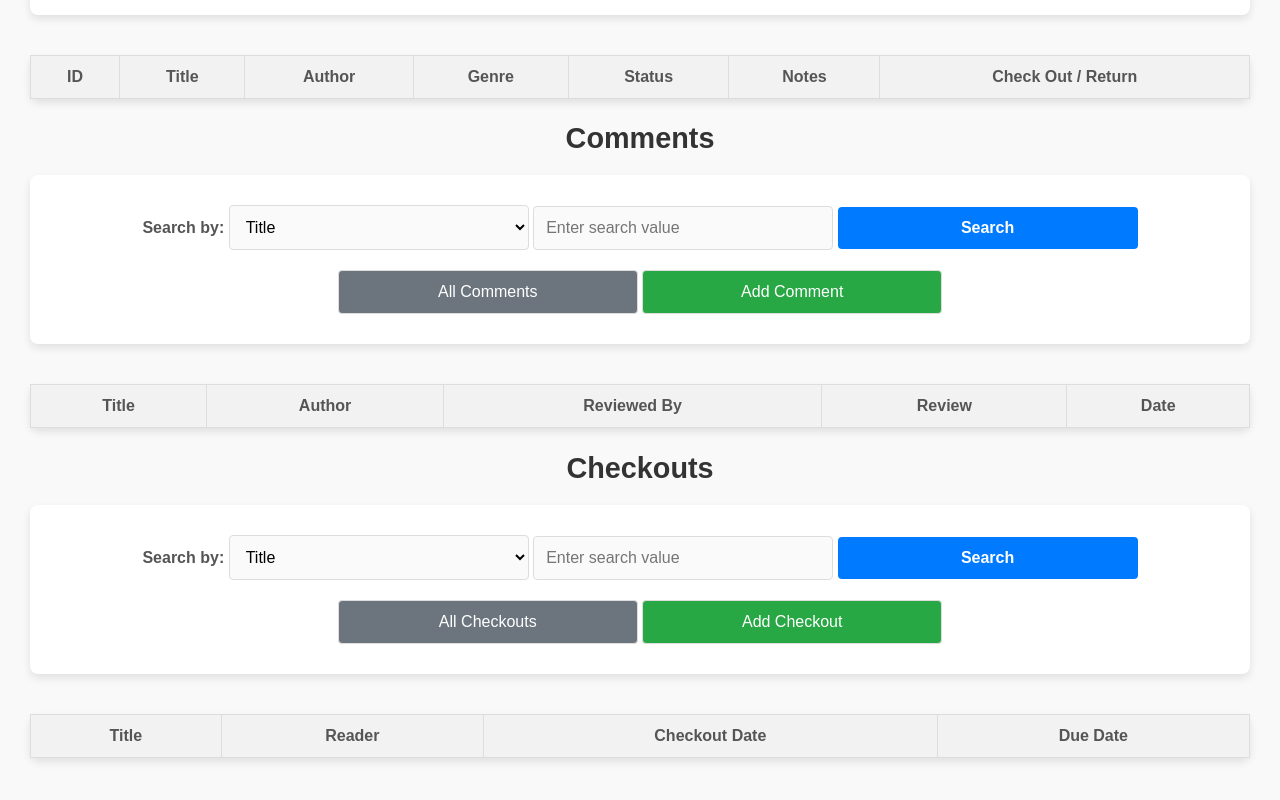
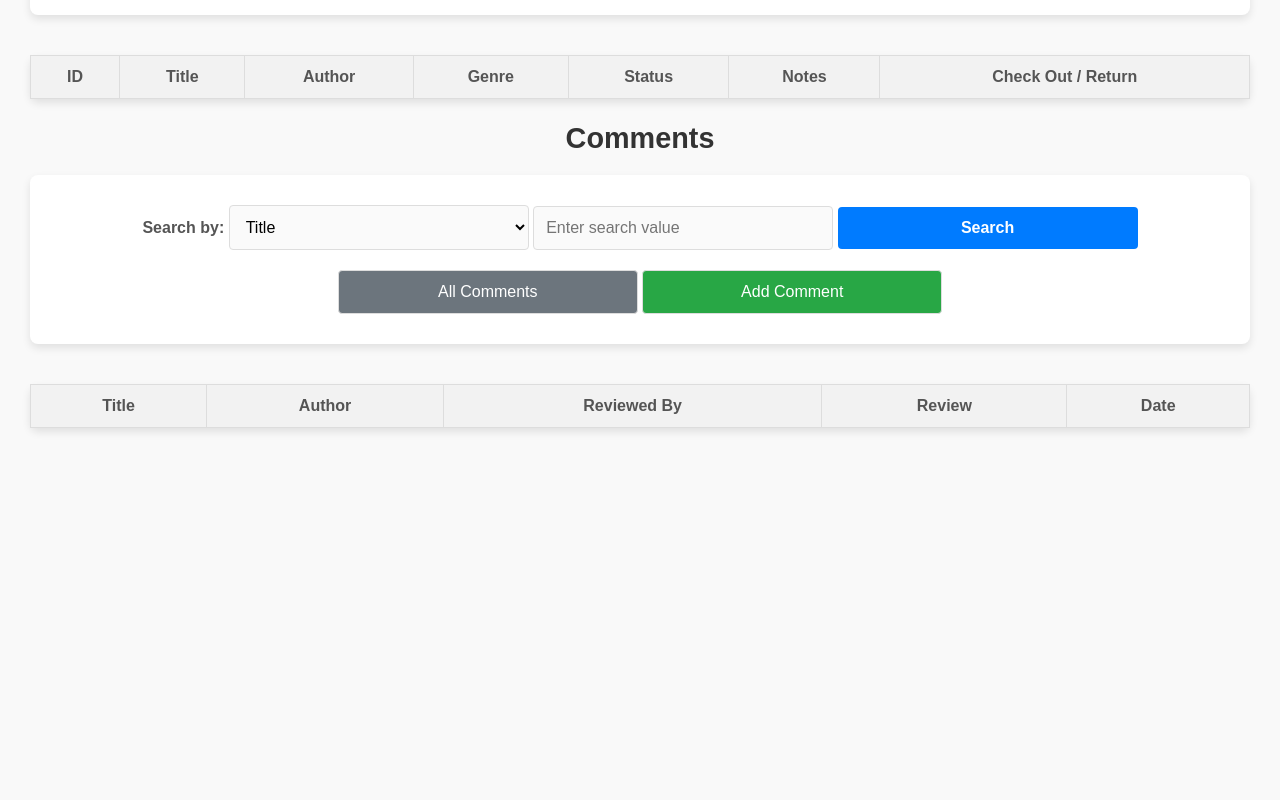
Before and after one commit to rfsmart-mbrookins/RFS_LIBRARY, a website: page public/index.html in a window 1280 px wide. Shown: the part 699-1499 px from the top of the page. After the commit the page ends 1187 px from the top, so only its background shows below. Drawn offline with Linux system fonts and the light colour scheme.

Commit message:
deleted checkouts from html and script

```diff
--- a/public/index.html
+++ b/public/index.html
@@ -207,38 +207,7 @@
             </table>
         </section>
 
-        <!-- Checkouts Section -->
-        <section id="checkouts-section">
-            <h2>Checkouts</h2>
 
-            <!-- Search Form for Checkouts -->
-            <form id="checkoutSearchForm" class="search-form">
-                <label for="searchByCheckouts">Search by:</label>
-                <select id="searchByCheckouts" aria-label="Search by">
-                    <option value="title">Title</option>
-                    <option value="reader">Checked Out By</option>
-                </select>
-                <input type="text" id="searchValueCheckouts" placeholder="Enter search value" aria-label="Enter search value">
-                <button type="submit" class="search">Search</button>
-                <button type="button" id="showAllCheckouts" class="all" aria-label="Show all checkouts">All Checkouts</button>
-                <button type="button" id="addCheckout" class="add" aria-label="Add Checkout">Add Checkout</button>
-            </form>
-
-            <!-- Checkout Data Table -->
-            <table id="checkoutsTable">
-                <thead>
-                    <tr>
-                        <th>Title</th>
-                        <th>Reader</th>
-                        <th>Checkout Date</th>
-                        <th>Due Date</th>
-                    </tr>
-                </thead>
-                <tbody id="checkoutsData">
-                    <!-- Data rows populated dynamically -->
-                </tbody>
-            </table>
-        </section>
     </main>
 
     <!-- Loading Spinner -->
--- a/public/js/script.js
+++ b/public/js/script.js
@@ -206,15 +206,7 @@ const populateCommentsTable = (comments) => {
     populateTable('commentsData', comments, columns, 'No comments found based on your search criteria.');
 };
 
-const populateCheckoutsTable = (checkouts) => {
-    const columns = createColumnFunctions([
-        checkout => checkout.book_title,
-        checkout => checkout.reader,
-        checkout => formatDate(checkout.checkout_date),
-        checkout => formatDate(checkout.due_date)
-    ]);
-    populateTable('checkoutsData', checkouts, columns, 'No checkouts found based on your search criteria.');
-};
+
 
 // Reusable search form handler
 const setupSearchForm = (formId, apiUrl, populateFn) => {
@@ -316,9 +308,6 @@ const setupEventListeners = () => {
     setupSearchForm('commentSearchForm', '/api/comments/search', populateCommentsTable);
     setupShowAllButton('showAllCommentsButton', '/api/comments', populateCommentsTable);
 
-    setupSearchForm('checkoutSearchForm', '/api/checkouts/search', populateCheckoutsTable);
-    setupShowAllButton('showAllCheckouts', '/api/checkouts', populateCheckoutsTable);
-
     setupAddBookEventListeners(); // Add event listeners for the Add Book functionality
 };
 
--- a/routes/books.js
+++ b/routes/books.js
@@ -94,7 +94,7 @@ router.patch('/:id/status', async (req, res) => {
 
         // Fetch the updated book to return in the response
         const [updatedBook] = await pool.execute('SELECT * FROM books WHERE id = ?', [id]);
-        res.json(updatedBook[0]); // Return updated book
+        res.json(updatedBook[0]);
     } catch (error) {
         console.error('Error updating book status:', error);
         res.status(500).json({ error: 'Failed to update the book status.' });
```
